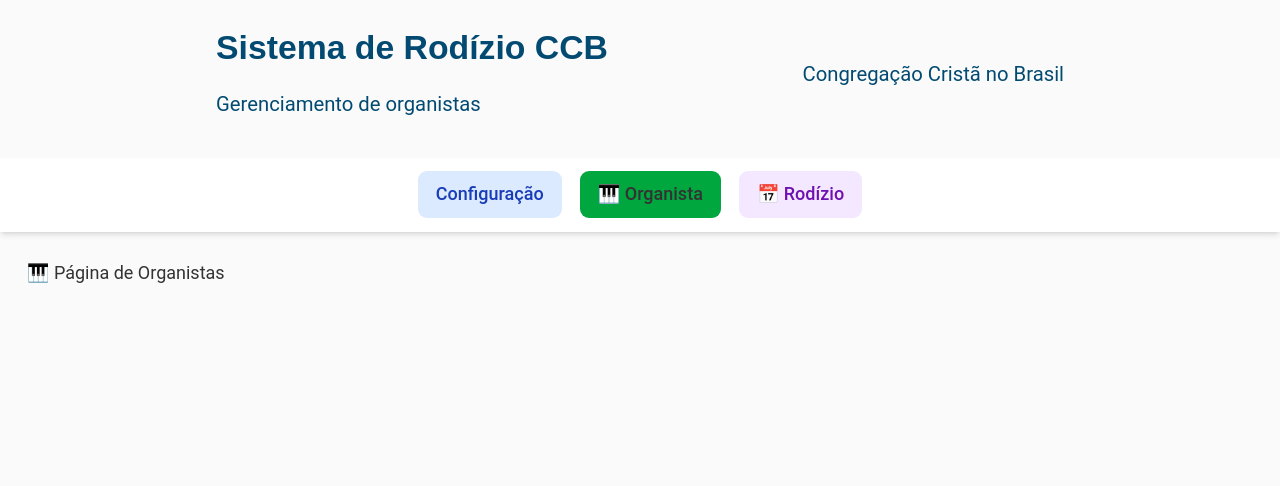
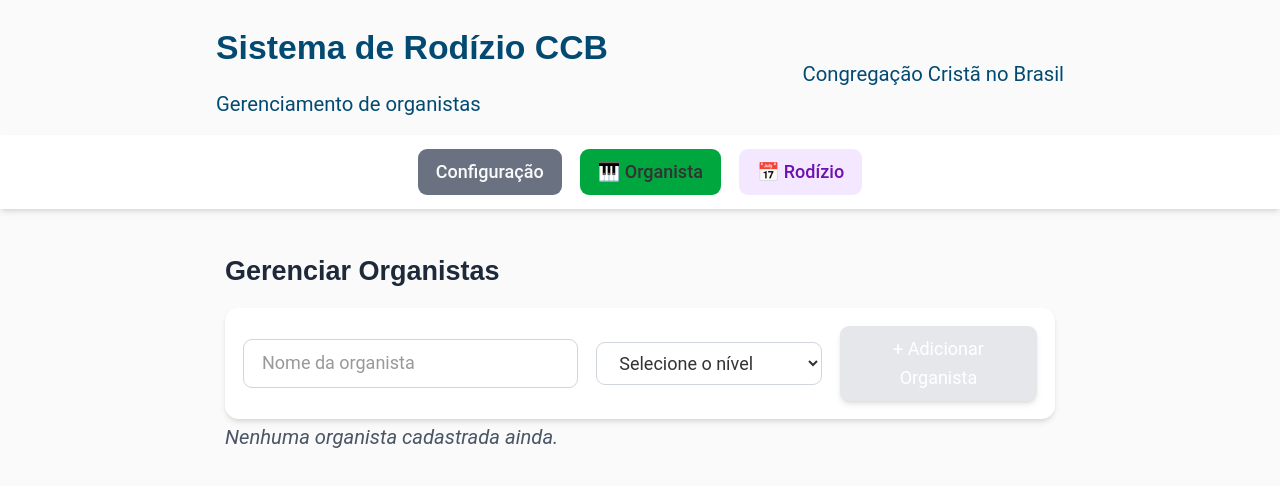
Before and after one commit to Andersonsilvamota/rodizio-organista-ccb, a React (Vite) app: page /organista in a window 1280 px wide. Shown: the top 486 px of the page. Built offline with nearby package versions, Linux system fonts and the light colour scheme.

Commit message:
chore: add organists page

```diff
--- a/src/App.tsx
+++ b/src/App.tsx
@@ -3,6 +3,7 @@
 import { Header } from './components/Header';
 import { BrowserRouter as Router, Routes, Route, Link, NavLink } from "react-router-dom";
 import Configuracao from "./pages/Configuracao";
+import Organista from "./pages/Organista";
 
 
 function PageOrganista() {
@@ -177,7 +178,7 @@
             to="/configuracao"
             className={({ isActive }) =>
               `${baseClass} ${
-                isActive ? "bg-blue-600" : "bg-blue-100 text-blue-800 hover:bg-blue-200"
+                isActive ? "bg-gray-800 text-gray-50": "bg-gray-500 text-gray-50 hover:bg-gray-700"
               }`
             }
           >
@@ -209,7 +210,7 @@
           <Routes>
             <Route path="/" element={<PageRodizio />} />
             <Route path="/configuracao" element={<Configuracao />} />
-            <Route path="/organista" element={<PageOrganista />} />
+            <Route path="/organista" element={<Organista />} />
             <Route path="/rodizio" element={<PageRodizio />} />
           </Routes>
         </main>
--- a/src/components/Header.tsx
+++ b/src/components/Header.tsx
@@ -1,6 +1,6 @@
 export function Header() {
   return (
-    <header className="w-full bg-neutral-50 text-sky-900 p-4 shadow-md pl-44 pr-44">
+    <header className="w-full bg-neutral-50 text-sky-900 p-4 shadow-md pl-44 pr-44 h-30">
       <div className="container mx-auto px-4 pt-2 ">
         <div className="flex items-center justify-between">
           <div>
--- a/src/pages/Configuracao.tsx
+++ b/src/pages/Configuracao.tsx
@@ -128,10 +128,28 @@
         {/* Botão */}
         <button
           type="submit"
-          className="w-full bg-blue-600 text-white py-3 rounded-xl font-semibold shadow-md hover:bg-blue-700 transition "
-        >
-          💾 Salvar Configuração
-        </button>
+          disabled={
+            !form.nomeComum ||
+            form.diasCulto.length === 0 ||
+            !form.dataInicio ||
+            !form.dataFim ||
+            !form.dataInicio ||
+            !form.dataFim
+          }
+          className={`w-full bg-blue-600 text-white px-6 py-3 rounded-xl shadow-md hover:bg-blue-700 transition
+            ${
+              !form.nomeComum ||
+              form.diasCulto.length === 0 ||
+              !form.dataInicio ||
+              !form.dataFim ||
+              !form.dataInicio ||
+              !form.dataFim
+                ? "opacity-50 cursor-not-allowed hover:bg-blue-600"
+                : "cursor-pointer"
+    }`}
+>
+  Salvar Configuração
+</button>
       </form>
     </div>
     </div>
--- /dev/null
+++ b/src/pages/Organista.tsx
@@ -0,0 +1,112 @@
+import React, { useState } from "react";
+
+const niveis = [
+  "Ensaio",
+  "RDJ",
+  "RDJ/Culto Oficial",
+  "RDJ/Oficializada",
+  "Culto Oficial",
+  "Oficializada",
+];
+
+interface Organista {
+  id: number;
+  nome: string;
+  nivel: string;
+}
+
+export default function Organista() {
+  const [organistas, setOrganistas] = useState<Organista[]>([]);
+  const [novoOrganista, setNovoOrganista] = useState<Organista>({
+    id: Date.now(),
+    nome: "",
+    nivel: "",
+  });
+
+  const adicionarOrganista = () => {
+    if (!novoOrganista.nome || !novoOrganista.nivel) return;
+    setOrganistas([...organistas, { ...novoOrganista, id: Date.now() }]);
+    setNovoOrganista({ id: Date.now(), nome: "", nivel: "" });
+  };
+
+  const removerOrganista = (id: number) => {
+    setOrganistas(organistas.filter((o) => o.id !== id));
+  };
+
+  return (
+    <div className="w-full bg-neutral-5 p-4 pl-44 pr-44">
+      <div className="p-6">
+      <h2 className="text-2xl font-bold text-gray-800 mb-6">
+        Gerenciar Organistas
+      </h2>
+
+      {/* Form Adicionar Organista */}
+      <div className="flex flex-col md:flex-row gap-4 items-center mb-6 bg-white shadow-md rounded-xl p-4">
+        <input
+          type="text"
+          placeholder="Nome da organista"
+          value={novoOrganista.nome}
+          onChange={(e) =>
+            setNovoOrganista({ ...novoOrganista, nome: e.target.value })
+          }
+          className="w-full md:w-1/2 border border-gray-300 rounded-lg px-4 py-2 focus:ring-2 focus:ring-blue-400"
+        />
+
+        <select
+          value={novoOrganista.nivel}
+          onChange={(e) =>
+            setNovoOrganista({ ...novoOrganista, nivel: e.target.value })
+          }
+          className="w-full md:w-1/3 border border-gray-300 rounded-lg px-4 py-2 focus:ring-2 focus:ring-blue-400"
+        >
+          <option value="">Selecione o nível</option>
+          {niveis.map((n) => (
+            <option key={n} value={n}>
+              {n}
+            </option>
+          ))}
+        </select>
+
+        <button
+  onClick={adicionarOrganista}
+  disabled={!novoOrganista.nome || !novoOrganista.nivel}
+  className={`px-6 py-2 rounded-lg text-white transition shadow-md
+    ${
+      !novoOrganista.nome || !novoOrganista.nivel
+        ? "bg-gray-200 cursor-not-allowed"
+        : "bg-green-600 hover:bg-green-700 cursor-pointer"
+    }`}
+>
+  + Adicionar Organista
+</button>
+      </div>
+
+      {/* Lista de Organistas */}
+      <div className="space-y-4">
+        {organistas.length === 0 ? (
+          <p className="text-gray-600 italic">
+            Nenhuma organista cadastrada ainda.
+          </p>
+        ) : (
+          organistas.map((o) => (
+            <div
+              key={o.id}
+              className="flex justify-between items-center bg-gray-100 p-4  shadow-sm"
+            >
+              <span className="font-medium text-gray-800">
+                {o.nome} — <span className="text-blue-600">{o.nivel}</span>
+              </span>
+              <button
+                onClick={() => removerOrganista(o.id)}
+                className="text-red-600 hover:text-red-800 cursor-pointer"
+              >
+                Remover
+              </button>
+            </div>
+          ))
+        )}
+      </div>
+    </div>
+    </div>
+  );
+}
```
